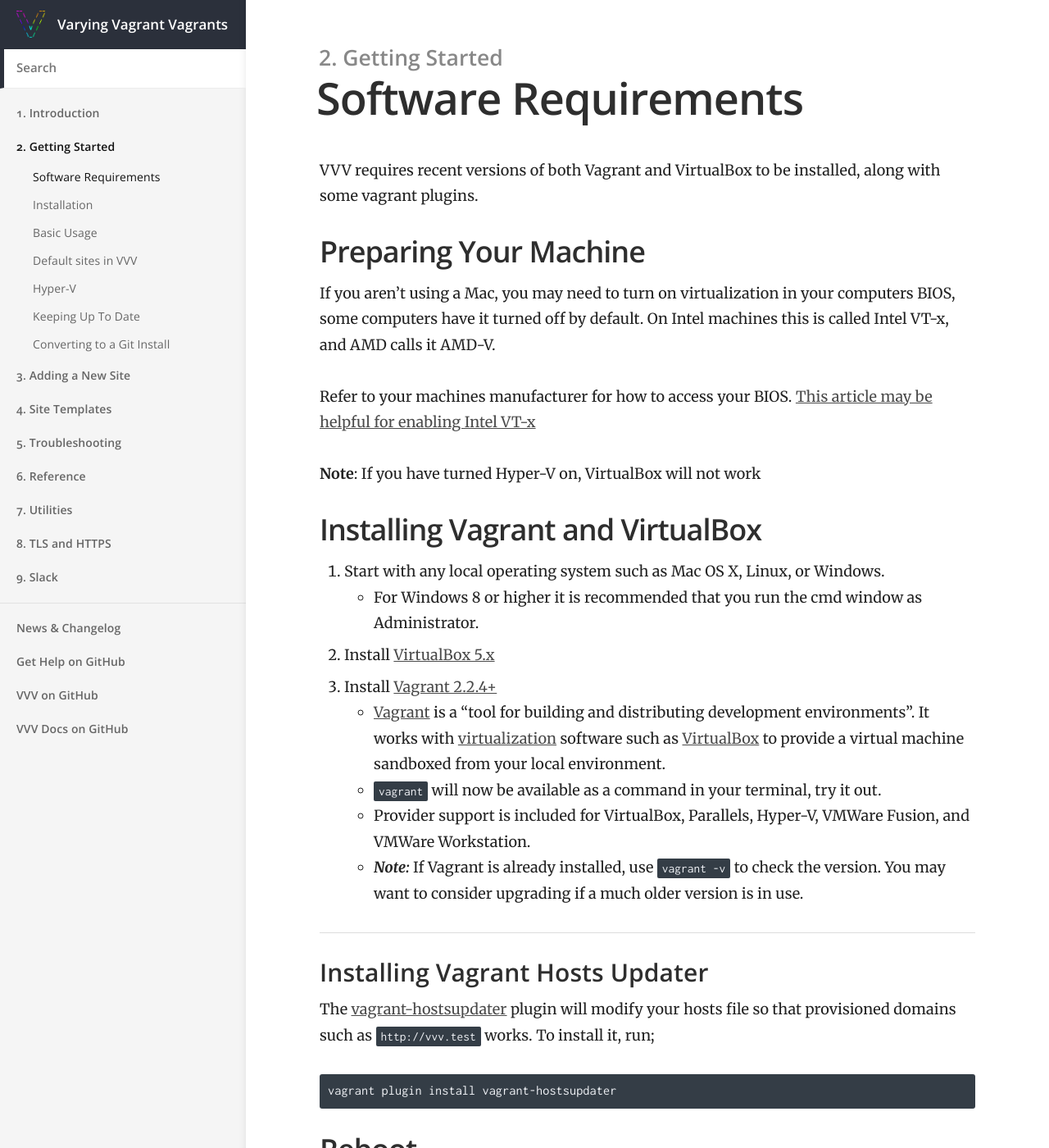
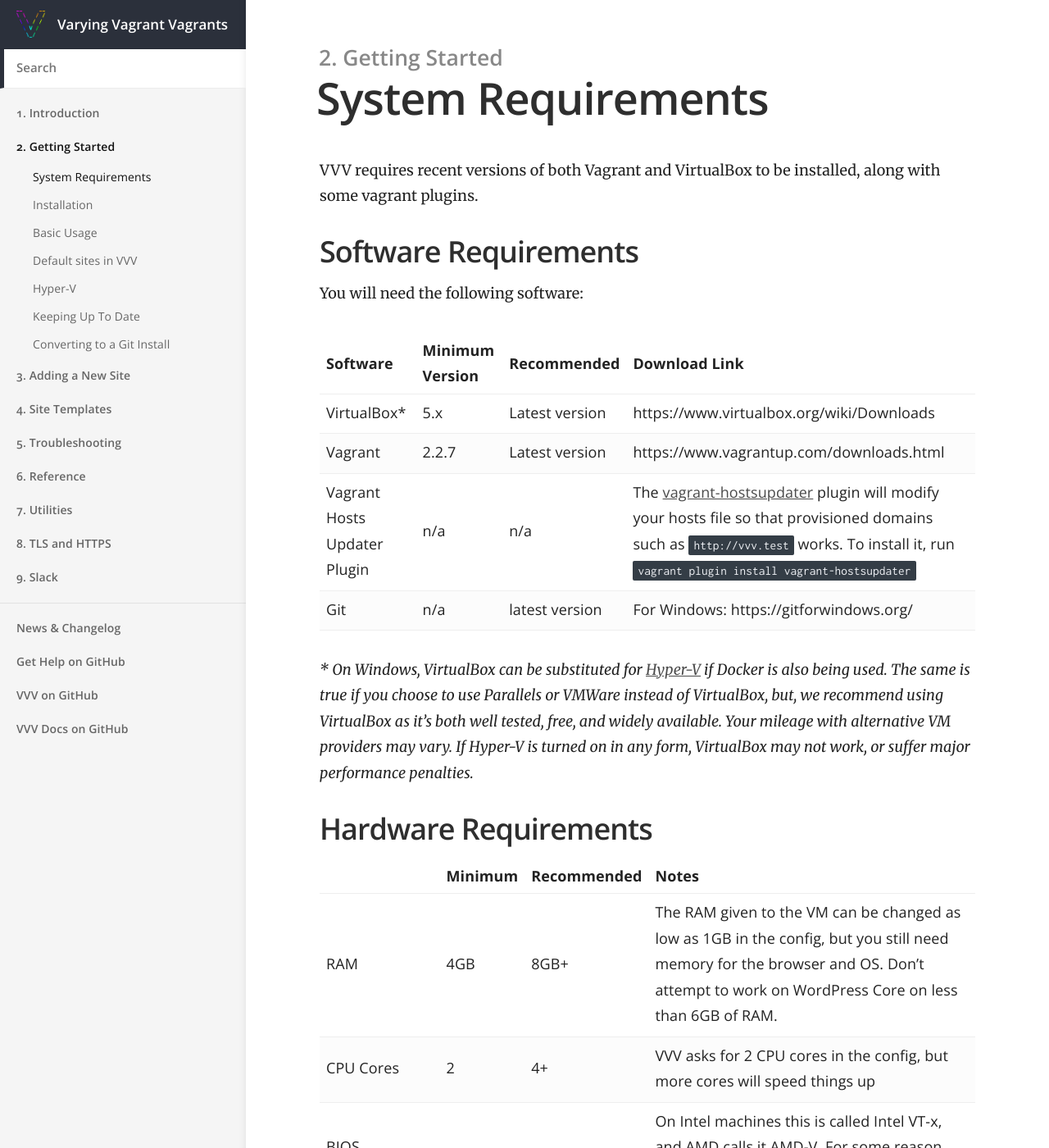
Before and after one commit to Varying-Vagrant-Vagrants/varyingvagrantvagrants.org, a Jekyll site: the page built from docs/en-US/installation/software-requirements.md, in a window 1280 px wide and 1400 px high. Shown: the whole window at 82% size. Built offline with Jekyll 4.4.1, drawn with Linux system fonts in a browser that asks for light colours; some of the changed text lies outside the part shown.

Commit message:
Rewrote software requirements

````diff
--- a/docs/en-US/installation/software-requirements.md
+++ b/docs/en-US/installation/software-requirements.md
@@ -1,40 +1,38 @@
 ---
 category: 2. Getting Started
 order: 1
-title: Software Requirements
+title: System Requirements
 description: VVV requires recent versions of both Vagrant and VirtualBox to be installed, along with some vagrant plugins.
 permalink: /docs/en-US/installation/software-requirements/
 ---
 
 VVV requires recent versions of both Vagrant and VirtualBox to be installed, along with some vagrant plugins.
 
-## Preparing Your Machine
+## Software Requirements
 
-If you aren't using a Mac, you may need to turn on virtualization in your computers BIOS, some computers have it turned off by default. On Intel machines this is called Intel VT-x, and AMD calls it AMD-V.
+You will need the following software:
 
-Refer to your machines manufacturer for how to access your BIOS. [This article may be helpful for enabling Intel VT-x](https://www.howtogeek.com/213795/how-to-enable-intel-vt-x-in-your-computers-bios-or-uefi-firmware/)
+| Software                     |  Minimum Version   | Recommended    | Download Link                             |
+|------------------------------|--------------------|----------------|-------------------------------------------|
+| VirtualBox*                  | 5.x                | Latest version | https://www.virtualbox.org/wiki/Downloads |
+| Vagrant                      | 2.2.7              | Latest version | https://www.vagrantup.com/downloads.html  |
+| Vagrant Hosts Updater Plugin | n/a                | n/a            | The [vagrant-hostsupdater](https://github.com/cogitatio/vagrant-hostsupdater) plugin will modify your hosts file so that provisioned domains such as `http://vvv.test` works. To install it, run `vagrant plugin install vagrant-hostsupdater`   |
+| Git                          | n/a                | latest version | For Windows: https://gitforwindows.org/   |
 
-**Note**: If you have turned Hyper-V on, VirtualBox will not work
+_* On Windows, VirtualBox can be substituted for [Hyper-V](hyper-v.md) if Docker is also being used. The same is true if you choose to use Parallels or VMWare instead of VirtualBox, but, we recommend using VirtualBox as it's both well tested, free, and widely available. Your mileage with alternative VM providers may vary. If Hyper-V is turned on in any form, VirtualBox may not work, or suffer major performance penalties._
 
-## Installing Vagrant and VirtualBox
+## Hardware Requirements
 
-1. Start with any local operating system such as Mac OS X, Linux, or Windows.
-    * For Windows 8 or higher it is recommended that you run the cmd window as Administrator.
-1. Install [VirtualBox 5.x](https://www.virtualbox.org/wiki/Downloads)
-1. Install [Vagrant 2.2.4+](https://www.vagrantup.com/downloads.html)
-    * [Vagrant](https://www.vagrantup.com) is a "tool for building and distributing development environments". It works with [virtualization](https://en.wikipedia.org/wiki/X86_virtualization) software such as [VirtualBox](https://www.virtualbox.org/) to provide a virtual machine sandboxed from your local environment.
-    * `vagrant` will now be available as a command in your terminal, try it out.
-    * Provider support is included for VirtualBox, Parallels, Hyper-V, VMWare Fusion, and VMWare Workstation.
-    * ***Note:*** If Vagrant is already installed, use `vagrant -v` to check the version. You may want to consider upgrading if a much older version is in use.
+|                      | Minimum | Recommended | Notes                                                                                                                                                                                  |
+|----------------------|---------|-------------|----------------------------------------------------------------------------------------------------------------------------------------------------------------------------------------|
+| RAM                  | 4GB     | 8GB+        | The RAM given to the VM can be changed as low as 1GB in the config, but you still need memory for the browser and OS. Don't attempt to work on WordPress Core on less than 6GB of RAM. |
+| CPU Cores            | 2       | 4+          | VVV asks for 2 CPU cores in the config, but more cores will speed things up                                                                                                            |
+| BIOS Virtualisation* | on      |             | On Intel machines this is called Intel VT-x, and AMD calls it AMD-V. For some reason, some Laptop makers turn this off by default. Macs have it turned on out of the box.              |
+| Free Disk Space      | 2GB     | 4GB+        | All those sites take up space, make sure you have enough room                                                                                                                          |
+| Disk Type            | HD      | SSD         | Mechanical spinning drives will be unbearably slow, we strongly recommend faster solid state drives for VMs                                                                            |
 
-### Installing Vagrant Hosts Updater
+_* Refer to your machines manufacturer for how to access your BIOS. [This article may be helpful for enabling Intel VT-x](https://www.howtogeek.com/213795/how-to-enable-intel-vt-x-in-your-computers-bios-or-uefi-firmware/)_
 
-The [vagrant-hostsupdater](https://github.com/cogitatio/vagrant-hostsupdater) plugin will modify your hosts file so that provisioned domains such as `http://vvv.test` works. To install it, run;
+## Rebooting
 
-```
-vagrant plugin install vagrant-hostsupdater
-```
-
-## Reboot
-
-If you don't reboot your machine after installing/updating Vagrant and VirtualBox, there can be networking issues. A full power cycle will ensure all components are fully installed and loaded
+You might need to reboot your machine after installing VirtualBox, particularly on Windows but sometimes on MacOS too. This can manifest as networking issues. A full power cycle will ensure all components are fully installed and loaded
````
